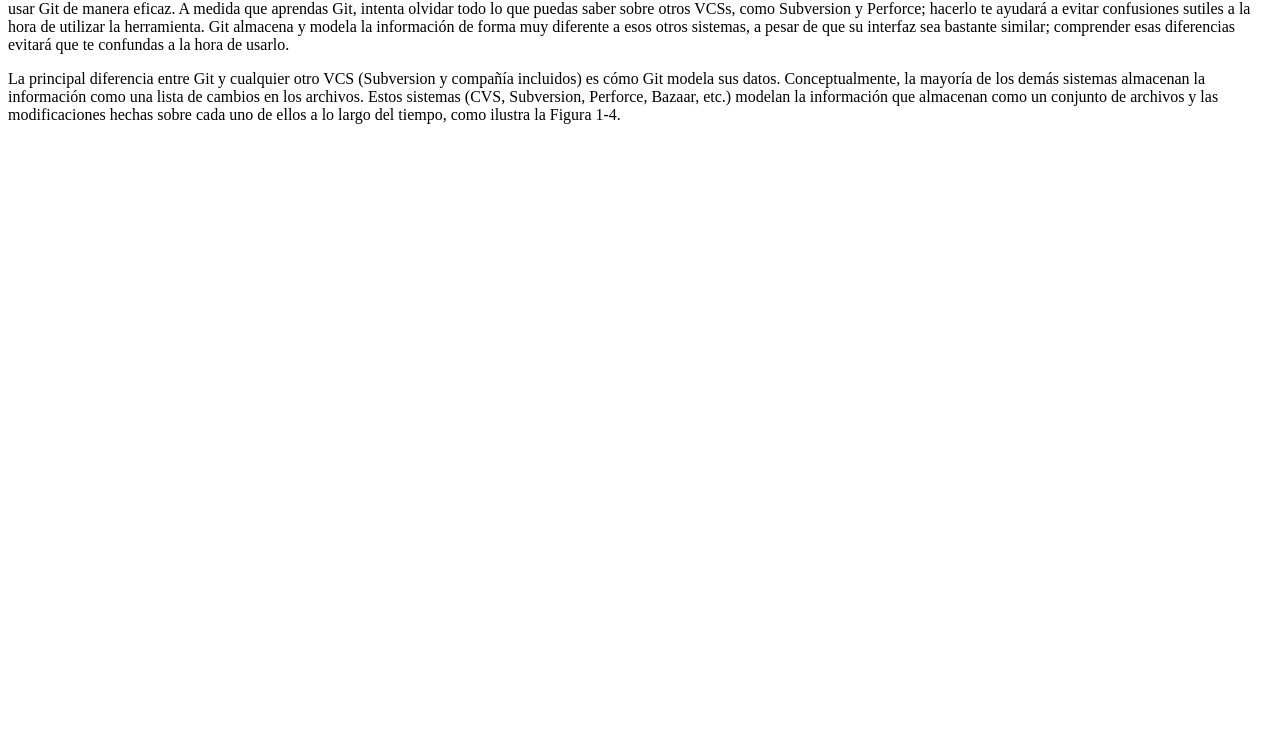
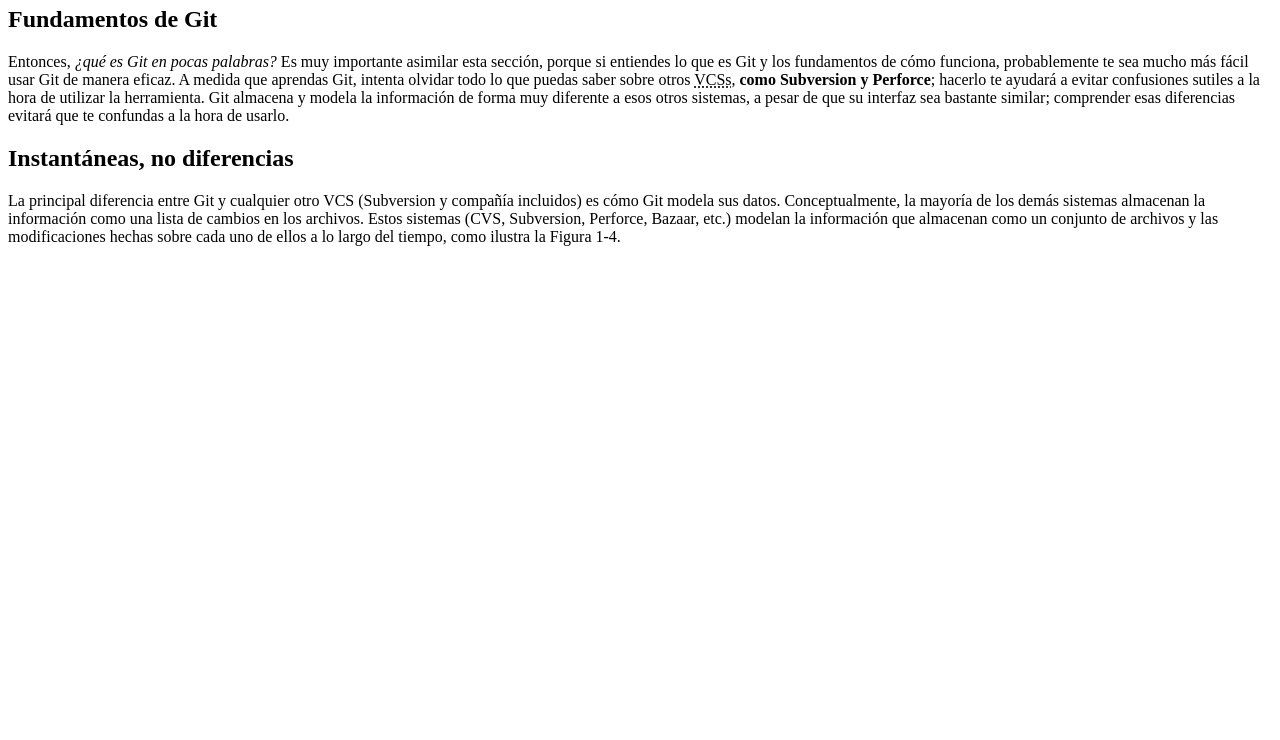
Before and after one commit to erquier/HtmlBasico, a plain HTML site: page index.html in a window 1280 px wide. Shown: the part 60-800 px from the top of the page. Drawn offline with Linux system fonts and the light colour scheme.

Commit message:
Dando estructura a la pagina

```diff
--- a/index.html
+++ b/index.html
@@ -3,11 +3,11 @@
 <title>control de versiones</title>
 </head>
 <body>
-<title>1.3 Empezando - Fundamentos de Git</title>
-Fundamentos de Git
-<p>Entonces, ¿qué es Git en pocas palabras? Es muy importante asimilar esta sección, porque si entiendes lo que es Git y los fundamentos de cómo funciona, probablemente te sea mucho más fácil usar Git de manera eficaz. A medida que aprendas Git, intenta olvidar todo lo que puedas saber sobre otros VCSs, como Subversion y Perforce; hacerlo te ayudará a evitar confusiones sutiles a la hora de utilizar la herramienta. Git almacena y modela la información de forma muy diferente a esos otros sistemas, a pesar de que su interfaz sea bastante similar; comprender esas diferencias evitará que te confundas a la hora de usarlo.</p>
+<h1>1.3 Empezando - Fundamentos de Git</h1>
+<h2>Fundamentos de Git</h2>
+<p>Entonces, <em>¿qué es Git en pocas palabras?</em> Es muy importante asimilar esta sección, porque si entiendes lo que es Git y los fundamentos de cómo funciona, probablemente te sea mucho más fácil usar Git de manera eficaz. A medida que aprendas Git, intenta olvidar todo lo que puedas saber sobre otros <acronym title= "Sistema de control de versiones">VCSs</acronym>, <strong>como Subversion y Perforce</strong>; hacerlo te ayudará a evitar confusiones sutiles a la hora de utilizar la herramienta. Git almacena y modela la información de forma muy diferente a esos otros sistemas, a pesar de que su interfaz sea bastante similar; comprender esas diferencias evitará que te confundas a la hora de usarlo.</p>
 
-<title>Instantáneas, no diferencias</title>
+<h2>Instantáneas, no diferencias</h2>
 <p>La principal diferencia entre Git y cualquier otro VCS (Subversion y compañía incluidos) es cómo Git modela sus datos. Conceptualmente, la mayoría de los demás sistemas almacenan la información como una lista de cambios en los archivos. Estos sistemas (CVS, Subversion, Perforce, Bazaar, etc.) modelan la información que almacenan como un conjunto de archivos y las modificaciones hechas sobre cada uno de ellos a lo largo del tiempo, como ilustra la Figura 1-4.</p>
 </body>
 </html>
```
